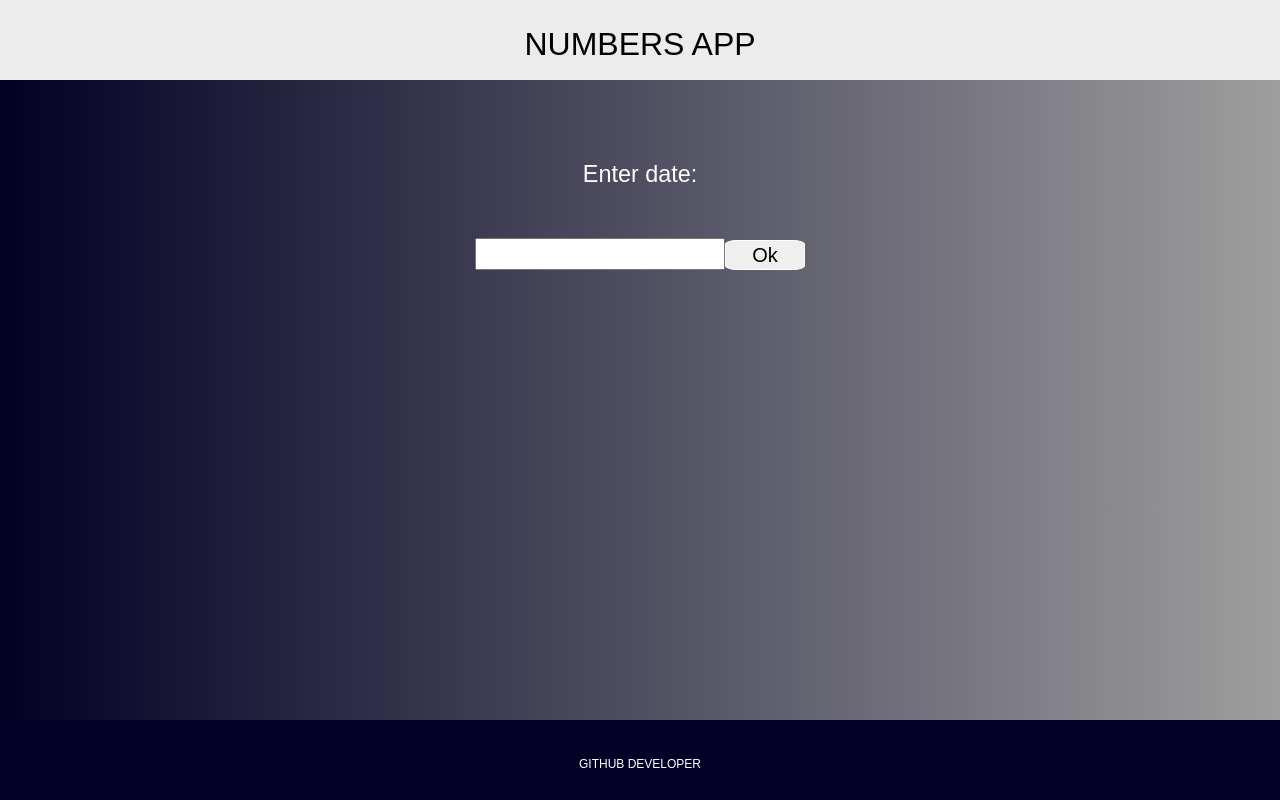
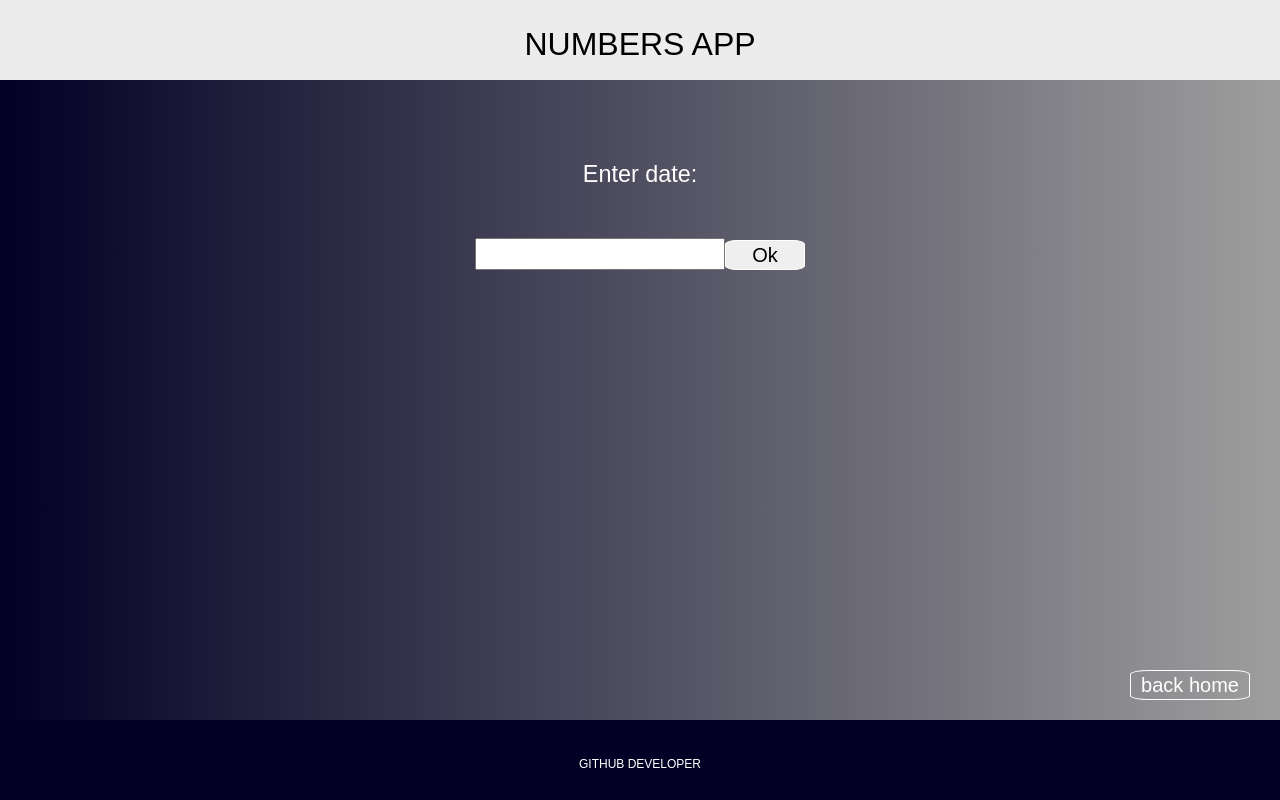
Before and after one commit to JimakPasha/training-repository, a React app: page /date in a window 1280 px wide. Built offline with nearby package versions, Linux system fonts and the light colour scheme; the HTML template or start-up script is replaced by a standard one.

Commit message:
feat: add request-api

```diff
--- /dev/null
+++ b/src/components/DataNumber/DataNumber.js
@@ -0,0 +1,8 @@
+import React from 'react';
+import './DataNumber.scss';
+
+const DataNumber = ({ text }) => {
+  return <p className="data-number">{text}</p>;
+};
+
+export default DataNumber;
--- /dev/null
+++ b/src/components/ErrorMessage/ErrorMessage.js
@@ -0,0 +1,8 @@
+import React from 'react';
+import './ErrorMessage.scss';
+
+const ErrorMessage = ({ text }) => {
+  return <p className="error-message">{text}</p>;
+};
+
+export default ErrorMessage;
--- /dev/null
+++ b/src/components/ErrorMessage/ErrorMessage.scss
@@ -0,0 +1,3 @@
+.error-message {
+  color: red;
+}
--- /dev/null
+++ b/src/components/FormBlock/ButtonToHome/ButtonToHome.js
@@ -0,0 +1,13 @@
+import React from 'react';
+import { NavLink } from 'react-router-dom';
+import './ButtonToHome.scss';
+
+const ButtonToHome = () => {
+  return (
+    <NavLink className="home-btn" exact to="/">
+      back home
+    </NavLink>
+  );
+};
+
+export default ButtonToHome;
--- /dev/null
+++ b/src/components/FormBlock/ButtonToHome/ButtonToHome.scss
@@ -0,0 +1,22 @@
+.home-btn {
+  position: absolute;
+  right: 30px;
+  bottom: 100px;
+  display: flex;
+  justify-content: center;
+  align-items: center;
+  width: 120px;
+  height: 30px;
+  border: 1px solid #fff;
+  border-radius: 15%;
+  transition: all 0.3s;
+
+  &:hover {
+    color: #000;
+    background-color: rgba(255, 255, 255, 0.3);
+  }
+
+  &:active {
+    transform: scale(0.9);
+  }
+}
--- a/src/components/FormBlock/FormBlock.js
+++ b/src/components/FormBlock/FormBlock.js
@@ -1,31 +1,42 @@
 import React, { useState } from 'react';
+import getDataUsers from '../../services/api';
+import DataNumber from '../DataNumber/DataNumber';
+import ErrorMessage from '../ErrorMessage/ErrorMessage';
+import ButtonToHome from './ButtonToHome/ButtonToHome';
 import './FormBlock.scss';
 
-const FormBlock = (text) => {
+const FormBlock = (typeNumber) => {
   const [number, setNumber] = useState('');
   const [error, setError] = useState(false);
+  const [errorRequest, setErrorRequest] = useState(false);
+  const [dataNumber, setDataNumber] = useState('');
 
-  const validationForm = () => {
-    if (number === '' || !/^[0-9]+$/.test(number)) {
-      setError(true);
-    }
+  const handleChange = (e) => {
+    setNumber(e.target.value);
+    setError(false);
+    setErrorRequest(false);
   };
 
   const handleSubmit = (e) => {
     e.preventDefault();
-    validationForm();
-  };
-
-  const handleChange = (e) => {
-    setNumber(e.target.value);
-    setError(false);
+    if (number === '' || !/^[0-9]+$/.test(number)) {
+      setError(true);
+    } else {
+      getDataUsers(number, typeNumber)
+        .then((data) => {
+          setDataNumber(data);
+        })
+        .catch(() => {
+          setErrorRequest(true);
+        });
+    }
   };
 
   return (
     <>
       <form className="form" onSubmit={handleSubmit}>
         <label className="form__label" htmlFor="form-number">
-          <h3 className="form__title">Enter {text}:</h3>
+          <h3 className="form__title">Enter {typeNumber}:</h3>
           <input
             className="form__input"
             name="form-number"
@@ -38,12 +49,14 @@ const FormBlock = (text) => {
           Ok
         </button>
         {error && (
-          <p className="form__error-message">
-            The field must not be empty and must contain only numbers
-          </p>
+          <ErrorMessage text="The field must not be empty and must contain only numbers" />
+        )}
+        {errorRequest && (
+          <ErrorMessage text="Error, please enter another number or reboot app" />
         )}
       </form>
-      <div className="information-number" />
+      <DataNumber text={dataNumber} />
+      <ButtonToHome />
     </>
   );
 };
--- a/src/components/FormBlock/FormBlock.scss
+++ b/src/components/FormBlock/FormBlock.scss
@@ -28,8 +28,10 @@
       transform: scale(0.9);
     }
   }
+}
 
-  &__error-message {
-    color: red;
-  }
+.f {
+  position: absolute;
+  right: 0;
+  bottom: 0;
 }
--- a/src/pages/Home/Home.js
+++ b/src/pages/Home/Home.js
@@ -9,13 +9,13 @@ const Home = () => {
         Please choose what information you want to receive
       </h2>
       <div className="home__btns-wrapper">
-        <NavLink className="home__btn" id="date" exact to="/date">
+        <NavLink className="home__btn" exact to="/date">
           Date
         </NavLink>
-        <NavLink className="home__btn" id="math" exact to="/math">
+        <NavLink className="home__btn" exact to="/math">
           Number
         </NavLink>
-        <NavLink className="home__btn" id="year" exact to="/year">
+        <NavLink className="home__btn" exact to="/year">
           Year
         </NavLink>
       </div>
--- /dev/null
+++ b/src/services/api.js
@@ -0,0 +1,7 @@
+const getDataNumber = async (number, typeNumber) => {
+  const response = await fetch(`http://numbersapi.com/${number}/${typeNumber}`);
+  const data = await response.text();
+  return data;
+};
+
+export default getDataNumber;
```
Also changed, not shown: src/components/DataNumber/DataNumber.scss (added).
